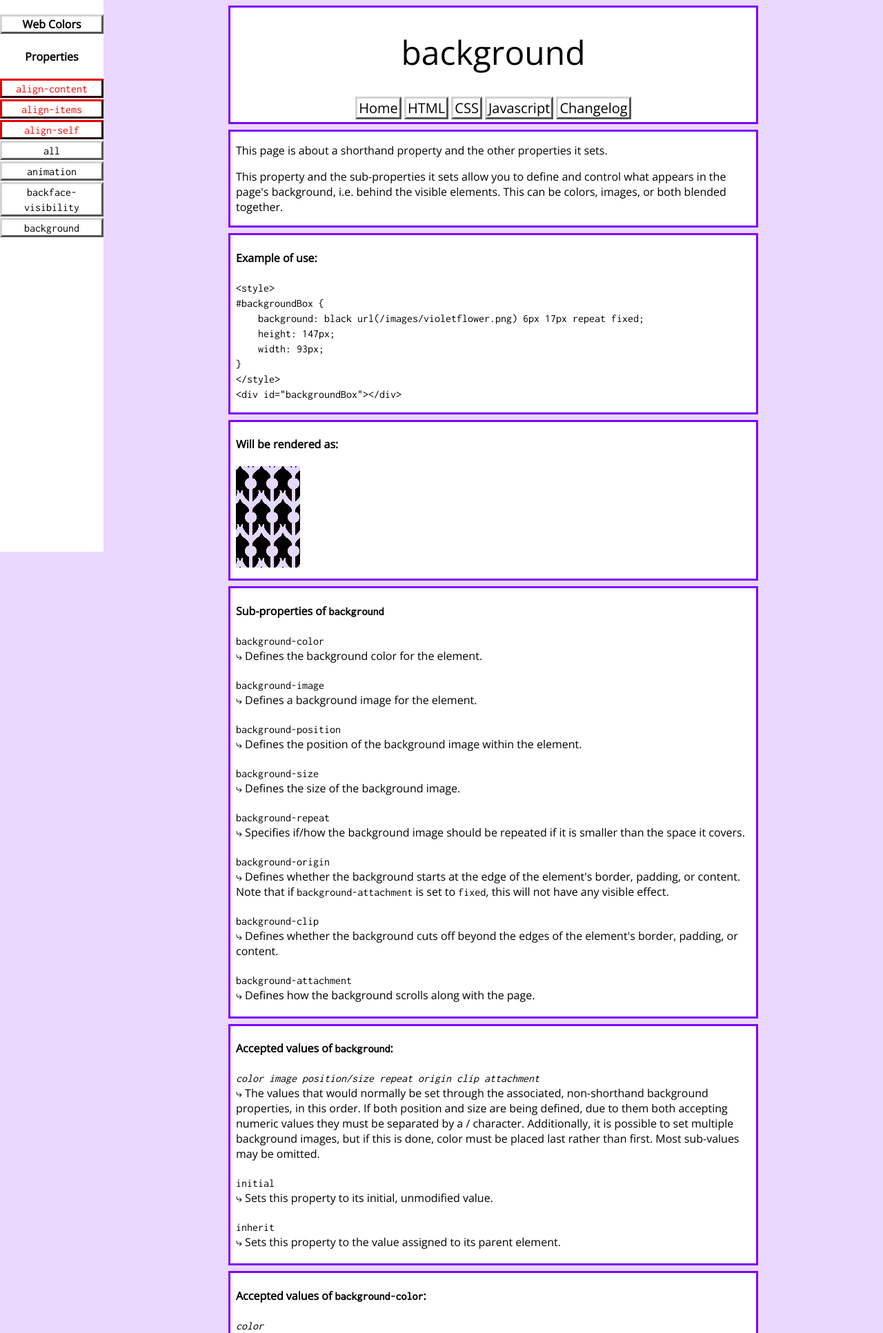
After one commit to VioletRose/Web-Code-Encyclopedia, a PHP site: page /css/background.php in a window 1280 px wide. The commit adds this page. Shown: the top 1933 px of the page at 69% size. Run offline with PHP 8.4, Linux system fonts and the light colour scheme.

Commit message:
Added 1 page to the CSS section, corrected minor oversights
css.php: Updated; added an additional note to the description of
shorthand properties.
css/background.php: Added.
css/csshead.php: Updated; added background link.
html/iframe.php: Updated; corrected the size of the iframe.
html/main.php: Updated; corrected the size of the iframe.
html/object.php: Updated; corrected the size of the object.

```diff
--- a/css.php
+++ b/css.php
@@ -89,7 +89,7 @@
 	</section>
 	<section>
 		<h4>Useful Shortcuts and Shorthand Properties</h4>
-		<p>When setting values for properties, there are a couple of simple shortcuts you can use to save space and avoid adding more properties to your stylesheet than you really need. The most frequent example of this is shorthand properties, things like <code>margin</code> which encompass the function of <code>margin-left</code>, <code>margin-right</code>, and so on, which, if you know how to use them, can allow you to set multiple margin values with one property. Specifically in the case of properties defining sides, like <code>margin</code> or <code>border</code>, keep in mind that the values are arranged clockwise - top, right, down, left. And if you only give them two values, they'll interpret that as equal sides - top/bottom, right/left. A similar shortcut applies to defining colors; you can put in the full hexadecimal value, such as <code>#FF00FF</code>, or you can condense a hex value with repeated characters, i.e. <code>#F0F</code> Keep in mind, though, that it has to contain three repeated characters, as only six and three character values will be interpreted correctly.</p>
+		<p>When setting values for properties, there are a couple of simple shortcuts you can use to save space and avoid adding more properties to your stylesheet than you really need. The most frequent example of this is shorthand properties, things like <code>margin</code> which encompass the function of <code>margin-left</code>, <code>margin-right</code>, and so on, which, if you know how to use them, can allow you to set multiple margin values with one property. Specifically in the case of properties defining sides, like <code>margin</code> or <code>border</code>, keep in mind that the values are arranged clockwise - top, right, down, left. And if you only give them two values, they'll interpret that as equal sides - top/bottom, right/left, while three values results in definitions for top, right/left, and bottom. A similar shortcut applies to defining colors; you can put in the full hexadecimal value, such as <code>#FF00FF</code>, or you can condense a hex value with repeated characters, i.e. <code>#F0F</code> Keep in mind, though, that it has to contain three repeated characters, as only six and three character values will be interpreted correctly.</p>
 	</section>
 </main>
 <?php
--- /dev/null
+++ b/css/background.php
@@ -0,0 +1,196 @@
+<?php
+    $PAGE_NAME = 'background';
+    require_once($_SERVER["DOCUMENT_ROOT"].'/css/csshead.php');
+?>
+<main>
+	<section>
+		<p>This page is about a shorthand property and the other properties it sets.</p>
+		<p>This property and the sub-properties it sets allow you to define and control what appears in the page's background, i.e. behind the visible elements. This can be colors, images, or both blended together.</p>
+	</section>
+	<section>
+		<h4>Example of use:</h4>
+		<figure>
+			<code>
+				&lt;style&gt;
+				<br>
+				#backgroundBox {
+				<br>
+				&nbsp;&nbsp;&nbsp;&nbsp;background: black url(/images/violetflower.png) 6px 17px repeat fixed;
+				<br>
+				&nbsp;&nbsp;&nbsp;&nbsp;height: 147px;
+				<br>
+				&nbsp;&nbsp;&nbsp;&nbsp;width: 93px;
+				<br>
+				}
+				<br>
+				&lt;/style&gt;
+				<br>
+				&lt;div id="backgroundBox"&gt;&lt;/div&gt;
+			</code>
+		</figure>
+	</section>
+	<section>
+		<h4>Will be rendered as:</h4>
+		<figure>
+			<style>
+				#backgroundBox {
+					background: black url(/images/violetflower.png) 6px 17px repeat fixed;
+					height: 147px;
+					width: 93px;
+				}
+			</style>
+			<div id="backgroundBox"></div>
+		</figure>
+	</section>
+	<section>
+		<h4>Sub-properties of <code>background</code></h4>
+		<dl>
+			<dt><code>background-color</code></dt>
+			<dd>&#10551; Defines the background color for the element.</dd>
+			<dt><code>background-image</code></dt>
+			<dd>&#10551; Defines a background image for the element.</dd>
+			<dt><code>background-position</code></dt>
+			<dd>&#10551; Defines the position of the background image within the element.</dd>
+			<dt><code>background-size</code></dt>
+			<dd>&#10551; Defines the size of the background image.</dd>
+			<dt><code>background-repeat</code></dt>
+			<dd>&#10551; Specifies if/how the background image should be repeated if it is smaller than the space it covers.</dd>
+			<dt><code>background-origin</code></dt>
+			<dd>&#10551; Defines whether the background starts at the edge of the element's border, padding, or content. Note that if <code>background-attachment</code> is set to <code>fixed</code>, this will not have any visible effect.</dd>
+			<dt><code>background-clip</code></dt>
+			<dd>&#10551; Defines whether the background cuts off beyond the edges of the element's border, padding, or content.</dd>
+			<dt><code>background-attachment</code></dt>
+			<dd>&#10551; Defines how the background scrolls along with the page.</dd>
+		</dl>
+	</section>
+	<section>
+		<h4>Accepted values of <code>background</code>:</h4>
+		<dl>
+			<dt><code><i> color image position/size repeat origin clip attachment</i></code></dt>
+			<dd>&#10551; The values that would normally be set through the associated, non-shorthand background properties, in this order. If both position and size are being defined, due to them both accepting numeric values they must be separated by a / character. Additionally, it is possible to set multiple background images, but if this is done, color must be placed last rather than first. Most sub-values may be omitted.</dd>
+			<dt><code>initial</code></dt>
+			<dd>&#10551; Sets this property to its initial, unmodified value.</dd>
+			<dt><code>inherit</code></dt>
+			<dd>&#10551; Sets this property to the value assigned to its parent element.</dd>
+		</dl>
+	</section>
+	<section>
+		<h4>Accepted values of <code>background-color</code>:</h4>
+		<dl>
+			<dt><code><i>color</i></code></dt>
+			<dd>&#10551; The color of the background.</dd>
+			<dt><code>transparent</code></dt>
+			<dd>&#10551; The default value. A transparent background.</dd>
+			<dt><code>initial</code></dt>
+			<dd>&#10551; Sets this property to its initial, unmodified value.</dd>
+			<dt><code>inherit</code></dt>
+			<dd>&#10551; Sets this property to the value assigned to its parent element.</dd>
+		</dl>
+	</section>
+	<section>
+		<h4>Accepted values of <code>background-image</code>:</h4>
+		<dl>
+			<dt><code>url(<i>URL</i>)</code></dt>
+			<dd>&#10551; The inner <i>URL</i> as the URL of the image to be used as the background. Multiple images may be set, separated by a comma and a space.</dd>
+			<dt><code>none</code></dt>
+			<dd>&#10551; The default value. No background image.</dd>
+			<dt><code>initial</code></dt>
+			<dd>&#10551; Sets this property to its initial, unmodified value.</dd>
+			<dt><code>inherit</code></dt>
+			<dd>&#10551; Sets this property to the value assigned to its parent element.</dd>
+		</dl>
+	</section>
+	<section>
+		<h4>Accepted values of <code>background-position</code>:</h4>
+		<dl>
+			<dt><code><i>x-coordinate y-coordinate</i></code></dt>
+			<dd>&#10551; The default value is 0% 0%. Defines the placement of the top left corner of the image. Accepts values in the form of <code>left top</code>, <code>bottom right</code>, <code>center center</code> (and combinations thereof), percentages of the element's size (with 0% 0% being the top left), and specific coordinates in any CSS unit. If only the first coordinate is defined, the second will be <code>center</code>.</dd>
+			<dt><code>initial</code></dt>
+			<dd>&#10551; Sets this property to its initial, unmodified value.</dd>
+			<dt><code>inherit</code></dt>
+			<dd>&#10551; Sets this property to the value assigned to its parent element.</dd>
+		</dl>
+	</section>
+	<section>
+		<h4>Accepted values of <code>background-size</code>:</h4>
+		<dl>
+			<dt><code>auto</code></dt>
+			<dd>&#10551; The default value. The image's size will be unchanged from the source file.</dd>
+			<dt><code><i>width</i> <i>height</i></code></dt>
+			<dd>&#10551; Defines the width and height of the image, in any CSS unit. If only the <i>width</i> is defined, the <i>height</i> will be <code>auto</code></dd>
+			<dt><code>cover</code></dt>
+			<dd>&#10551; The background image will be scaled to cover the entire area. This may result in some of the image being cut off by the edges of the element.</dd>
+			<dt><code>contain</code></dt>
+			<dd>&#10551; The background image will be scaled to the maximum size that fits within the area.</dd>
+			<dt><code>initial</code></dt>
+			<dd>&#10551; Sets this property to its initial, unmodified value.</dd>
+			<dt><code>inherit</code></dt>
+			<dd>&#10551; Sets this property to the value assigned to its parent element.</dd>
+		</dl>
+	</section>
+	<section>
+		<h4>Accepted values of <code>background-repeat</code>:</h4>
+		<dl>
+			<dt><code>repeat</code></dt>
+			<dd>&#10551; The default value. The background image repeats horizontally and vertically if it does not fill the element's space.</dd>
+			<dt><code>repeat-x</code></dt>
+			<dd>&#10551; The background image only repeats horizontally.</dd>
+			<dt><code>repeat-y</code></dt>
+			<dd>&#10551; The background image only repeats vertically.</dd>
+			<dt><code>no-repeat</code></dt>
+			<dd>&#10551; The background image doesn't repeat.</dd>
+			<dt><code>initial</code></dt>
+			<dd>&#10551; Sets this property to its initial, unmodified value.</dd>
+			<dt><code>inherit</code></dt>
+			<dd>&#10551; Sets this property to the value assigned to its parent element.</dd>
+		</dl>
+	</section>
+	<section>
+		<h4>Accepted values of <code>background-origin</code>:</h4>
+		<dl>
+			<dt><code>border-box</code></dt>
+			<dd>&#10551; The background starts at the upper left corner of the border's edge.</dd>
+			<dt><code>content-box</code></dt>
+			<dd>&#10551; The background starts at the upper left corner of the content's edge.</dd>
+			<dt><code>padding-box</code></dt>
+			<dd>&#10551; The default value. The background starts at the upper left corner of the padding's edge.</dd>
+			<dt><code>initial</code></dt>
+			<dd>&#10551; Sets this property to its initial, unmodified value.</dd>
+			<dt><code>inherit</code></dt>
+			<dd>&#10551; Sets this property to the value assigned to its parent element.</dd>
+		</dl>
+	</section>
+	<section>
+		<h4>Accepted values of <code>background-clip</code>:</h4>
+		<dl>
+			<dt><code>border-box</code></dt>
+			<dd>&#10551; The default value. The background is clipped (cut off beyond) to the edges of the border.</dd>
+			<dt><code>content-box</code></dt>
+			<dd>&#10551; The background is clipped to the edges of the content.</dd>
+			<dt><code>padding-box</code></dt>
+			<dd>&#10551; The background is clipped to the edges of the padding.</dd>
+			<dt><code>initial</code></dt>
+			<dd>&#10551; Sets this property to its initial, unmodified value.</dd>
+			<dt><code>inherit</code></dt>
+			<dd>&#10551; Sets this property to the value assigned to its parent element.</dd>
+		</dl>
+	</section>
+	<section>
+		<h4>Accepted values of <code>background-attachment</code>:</h4>
+		<dl>
+			<dt><code>scroll</code></dt>
+			<dd>&#10551; The default value. The background image remains stationary relative to the webpage, allowing the browser to scroll across it.</dd>
+			<dt><code>fixed</code></dt>
+			<dd>&#10551; The background image is fixed to the same position within the browser, and will follow as the user scrolls.</dd>
+			<dt><code>local</code></dt>
+			<dd>&#10551; The background image remains stationary when the page as a whole is scrolled, but moves to follow scrolling inside of its own element.</dd>
+			<dt><code>initial</code></dt>
+			<dd>&#10551; Sets this property to its initial, unmodified value.</dd>
+			<dt><code>inherit</code></dt>
+			<dd>&#10551; Sets this property to the value assigned to its parent element.</dd>
+		</dl>
+	</section>
+</main>
+<?php
+    require_once($_SERVER["DOCUMENT_ROOT"].'/genericfoot.php');
+?>
--- a/css/csshead.php
+++ b/css/csshead.php
@@ -29,5 +29,6 @@
 		<li><a href="/css/all.php"><code>all</code></a></li>
 		<li><a href="/css/animation.php"><code>animation</code></a></li>
 		<li><a href="/css/backface-visibility.php"><code>backface-visibility</code></a></li>
+		<li><a href="/css/background.php"><code>background</code></a></li>
 	</ul>
 </nav>
--- a/html/iframe.php
+++ b/html/iframe.php
@@ -10,14 +10,14 @@
 		<h4>Example of use:</h4>
 		<figure>
 			<code>
-				&lt;iframe height="959" src="iframe.php" width="539" &gt;&lt;/iframe&gt;
+				&lt;iframe height="960" src="iframe.php" width="540" &gt;&lt;/iframe&gt;
 			</code>
 		</figure>
 	</section>
 	<section>
 		<h4>Will be rendered as:</h4>
 		<figure>
-			<iframe height="959" src="iframe.php" width="539"></iframe>
+			<iframe height="960" src="iframe.php" width="540"></iframe>
 		</figure>
 	</section>
 	<section>
--- a/html/main.php
+++ b/html/main.php
@@ -40,7 +40,7 @@
 				<br>
 				&nbsp;&nbsp;&nbsp;&nbsp;&nbsp;&nbsp;&nbsp;&nbsp;&lt;figure&gt;
 				<br>
-				&nbsp;&nbsp;&nbsp;&nbsp;&nbsp;&nbsp;&nbsp;&nbsp;&nbsp;&nbsp;&nbsp;&nbsp;&lt;iframe height="959" src="/html/main.php" width="539"&gt;&lt;/iframe&gt;
+				&nbsp;&nbsp;&nbsp;&nbsp;&nbsp;&nbsp;&nbsp;&nbsp;&nbsp;&nbsp;&nbsp;&nbsp;&lt;iframe height="960" src="/html/main.php" width="540"&gt;&lt;/iframe&gt;
 				<br>
 				&nbsp;&nbsp;&nbsp;&nbsp;&nbsp;&nbsp;&nbsp;&nbsp;&lt;/figure&gt;
 				<br>
@@ -53,7 +53,7 @@
 	<section>
 		<h4>Will be rendered as:</h4>
 		<figure>
-			<iframe height="959" src="/html/main.php" width="539"></iframe>
+			<iframe height="960" src="/html/main.php" width="540"></iframe>
 		</figure>
 	</section>
 </main>
--- a/html/object.php
+++ b/html/object.php
@@ -10,7 +10,7 @@
 		<h4>Example of use:</h4>
 		<figure>
 			<code>
-				&lt;object data="/html/iframe.php" height="959" width="539"&gt;
+				&lt;object data="/html/iframe.php" height="960" width="540"&gt;
 				<br>
 				&lt;/object&gt;
 			</code>
@@ -19,7 +19,7 @@
 	<section>
 		<h4>Will be rendered as:</h4>
 		<figure>
-			<object data="/html/iframe.php" height="959" width="539">
+			<object data="/html/iframe.php" height="960" width="540">
 			</object>
 		</figure>
 	</section>
```
Also changed, not shown: changelog.txt.
